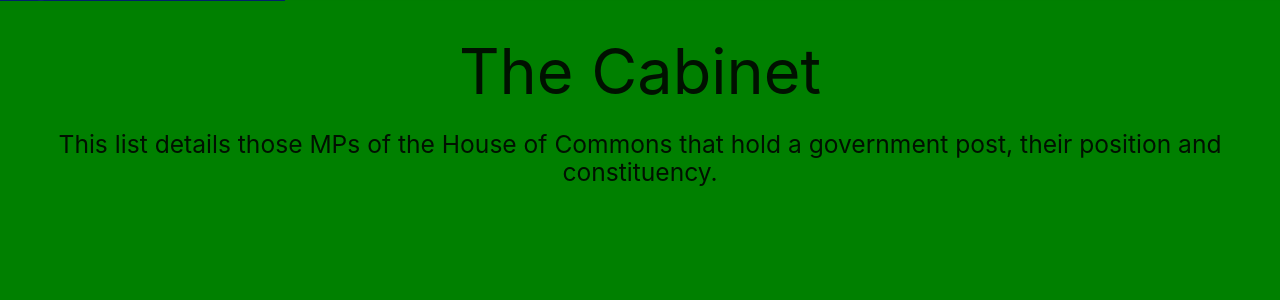
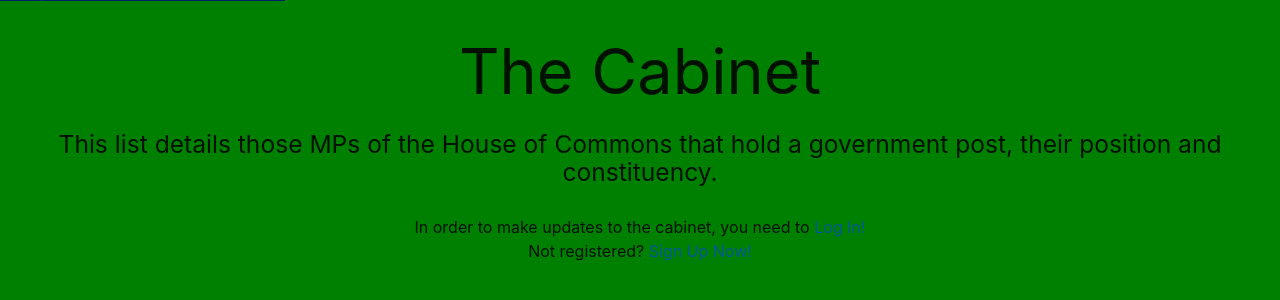
Before and after one commit to alikariminik/MyGov-Milestone-Project-3, a Flask app: page /cabinet in a window 1280 px wide. Shown: the part 69-369 px from the top of the page. Run offline with Flask 2, Linux system fonts and the light colour scheme; data that the repository does not hold is empty; some libraries are stand-ins or nearby versions.

Commit message:
Added Modal buttons for add cabinet member

```diff
--- a/templates/cabinet.html
+++ b/templates/cabinet.html
@@ -7,6 +7,25 @@
     <h5>This list details those MPs of the House of Commons that hold a government post, their position and
         constituency.</h5>
 </div>
+
+<!-- Modal Triggers for Add Cabinet members-->
+{% if session.user  %}
+<div class="row">
+    <div class="col s12 flex-box-buttons">
+        <a class="btn minister-form-buttons green darken-4" tabindex="1" onclick="$('#modal1').modal('open');">Add New Cabinet Minister <i class="fas fa-plus-square right"></i></a>
+    </div>
+</div>
+{% else %}
+<div class="row">
+    <div class="col-s12">
+        <p class="center-align" style="font-size: 16px">
+            In order to make updates to the cabinet, you need to <a href="{{ url_for('login') }}"
+                class="light-blue-text text-darken-4">Log In!</a>
+            <br>Not registered? <a href="{{ url_for('signup') }}" class="light-blue-text text-darken-4">Sign Up Now!</a>
+        </p>
+    </div>
+</div>
+{% endif %}
 
 <!-- Cabinet Members -->
 <div class="row">
```
